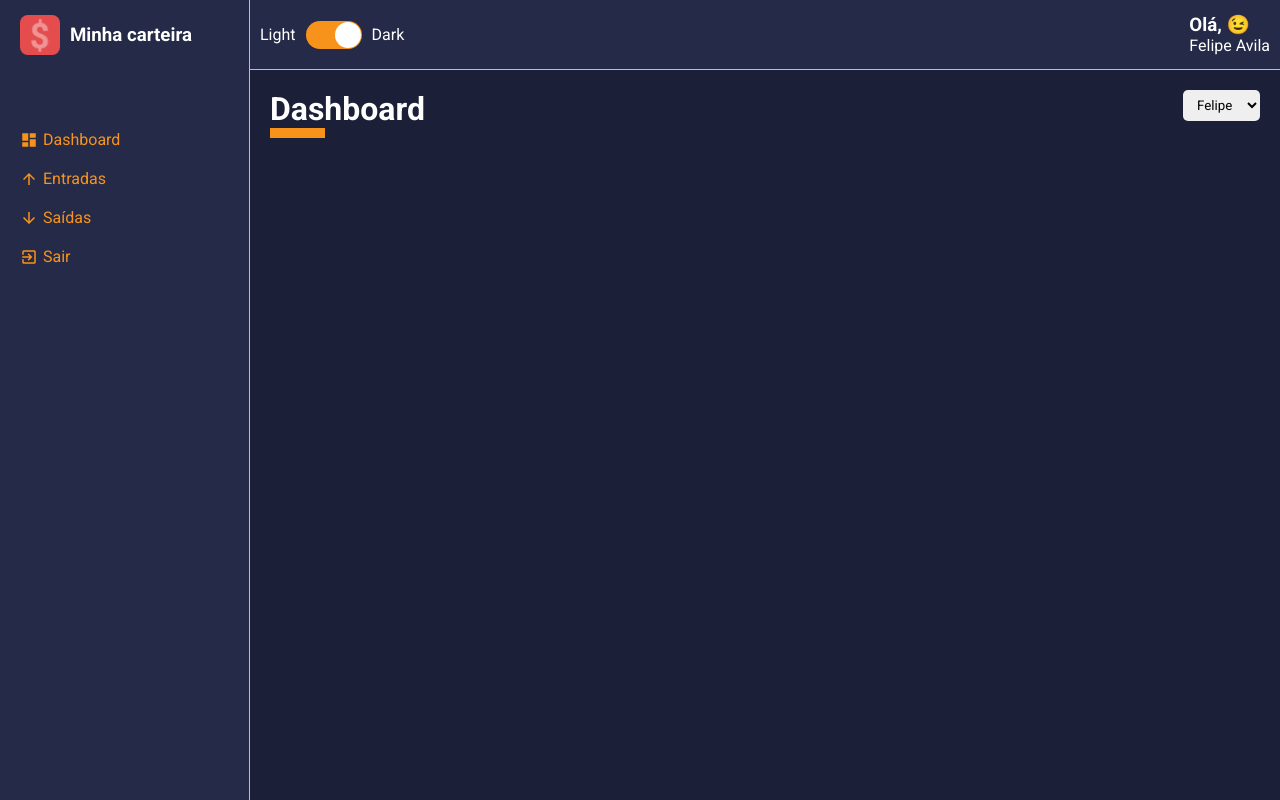
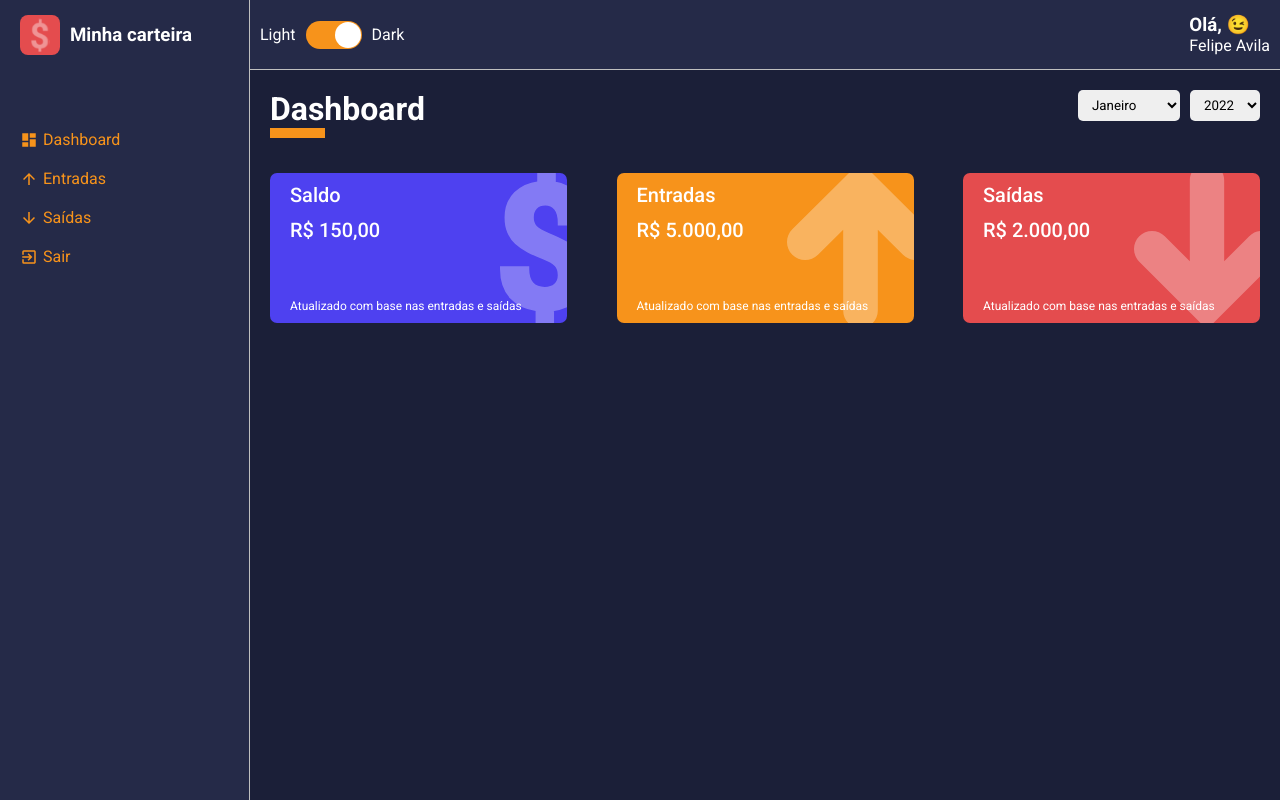
Before and after one commit to felipeavila-dev/controle_financas_pessoais, a React (Create React App) app: page /dashboard in a window 1280 px wide. Built offline with nearby package versions, Linux system fonts and the light colour scheme.

Commit message:
Criado os cards de receita, despesas e saldo

```diff
--- a/package.json
+++ b/package.json
@@ -12,6 +12,7 @@
     "@types/react-dom": "^18.0.6",
     "@types/uuid": "^8.3.4",
     "react": "^18.2.0",
+    "react-countup": "^6.3.1",
     "react-dom": "^18.2.0",
     "react-icons": "^4.4.0",
     "react-router-dom": "^6.3.0",
--- /dev/null
+++ b/src/components/WalletBox/index.tsx
@@ -0,0 +1,59 @@
+import React from 'react';
+import CountUp from 'react-countup';
+
+import { Container } from './styles';
+
+import dollarImg from '../../assets/dollar.svg';
+import arrowUpImg from '../../assets/arrow-up.svg';
+import arrowDownImg from '../../assets/arrow-down.svg';
+
+// interface IconType {
+//   icon?: 'dollar' | 'arrowUp' | 'arrowDown';
+// }
+
+interface WalletBoxProps {
+  title: string;
+  amount: number;
+  footerLabel: string;
+  icon: 'dollar' | 'arrowUp' | 'arrowDown';
+  color: string;
+};
+
+
+const iconSelected = (icon: string) => {
+  switch (icon) {
+    case 'dollar':
+      return dollarImg;
+    case 'arrowUp':
+      return arrowUpImg;
+    case 'arrowDown':
+      return arrowDownImg;
+    default:
+      return '';
+  }
+}
+
+const WalletBox: React.FC<WalletBoxProps> = ({
+  title, amount, footerLabel, icon, color
+}) => {
+  return  (
+    <Container color={ color }>
+      <span>{ title }</span>
+      <h1>
+        <CountUp
+          end={ amount }
+          prefix={ 'R$ ' }
+          separator='.'
+          decimal=','
+          decimals={ 2 }
+          duration={1}
+        />
+      </h1>
+      <small>{ footerLabel }</small>
+      <img src={ iconSelected(icon) } alt={ title } />
+
+    </Container>
+  );
+}
+
+export default WalletBox;
--- /dev/null
+++ b/src/components/WalletBox/styles.ts
@@ -0,0 +1,38 @@
+import styled from "styled-components";
+
+interface ContainerProps {
+  color: string;
+};
+
+export const Container = styled.div<ContainerProps>`
+  background-color: ${ props => props.color };
+  width: 30%;
+  height: 150px;
+  margin: 10px 0;
+  color: ${ props => props.theme.colors.white };
+  border-radius: 7px;
+  padding: 10px 20px;
+
+  position: relative;
+  overflow: hidden;
+
+  img {
+    height: 110%;
+    position: absolute;
+    top: -10px;
+    right: -20px;
+    opacity: .3;
+  }
+
+  span {
+    font-size: 20px;
+    font-weight: 500;
+  }
+
+  small {
+    font-size: 12px;
+    position: absolute;
+
+    bottom: 10px;
+  }
+`;
--- a/src/database/expenses.ts
+++ b/src/database/expenses.ts
@@ -35,8 +35,10 @@ export default [
   {"description":"Parcela do Celular 4/5","amount":"150.99","type":"saída","frequency":"eventual",  "date":"2020-05-26"},
   {"description":"Blusa Iron Man",        "amount":"150.00","type":"saída","frequency":"eventual",  "date":"2020-01-23"},
   {"description":"Energia elétrica",      "amount":"200.00","type":"saída","frequency":"recorrente","date":"2020-06-10"},
-  {"description":"Água",                  "amount":"150.00","type":"saída","frequency":"recorrente","date":"2020-06-15"},
-  {"description":"Telefone",              "amount":"99.99", "type":"saída","frequency":"recorrente","date":"2022-01-23"},
+  {"description":"Água",                  "amount":"150.00","type":"saída","frequency":"recorrente","date":"2021-06-15"},
+  {"description":"Água",                  "amount":"150.00","type":"saída","frequency":"recorrente","date":"2021-06-15"},
+  {"description":"Água",                  "amount":"150.00","type":"saída","frequency":"recorrente","date":"2021-06-15"},
+  {"description":"Telefone",              "amount":"99.99", "type":"saída","frequency":"recorrente","date":"2021-01-23"},
   {"description":"Plano de Saúde",        "amount":"300.00","type":"saída","frequency":"recorrente","date":"2022-01-23"},
   {"description":"Compras do mês",        "amount":"559.15","type":"saída","frequency":"recorrente","date":"2022-01-25"},
   {"description":"Parcela do Celular 5/5","amount":"150.99","type":"saída","frequency":"eventual",  "date":"2022-02-26"},
--- a/src/pages/Dashboard/index.tsx
+++ b/src/pages/Dashboard/index.tsx
@@ -1,22 +1,98 @@
-import React from 'react';
-import { Container } from './styles';
+import React, { useEffect, useState } from 'react';
+
+import { Container, Content } from './styles';
 
 import ContentHeader from '../../components/ContentHeader';
 import SelectInput from '../../components/SelectInput';
+import WalletBox from '../../components/WalletBox'
+
+import expenses from '../../database/expenses';
+import gains from '../../database/gains';
+
+import getYearsList from '../../utils/getYearsList';
+import getMonthList from '../../utils/getMonthList';
 
 
+interface YearOptions {
+  value: number;
+  label: number;
+}
+
+interface MonthOptions {
+  value: number;
+  label: string;
+}
+
 const Dashboard: React.FC = () => {
+  const [monthSelected, setMonthSelected] = useState<number>(1);
+  const [yearSelected, setYearSelected] = useState<number>(new Date().getFullYear());
+  const [years, setYears] = useState<YearOptions[]>([]);
+  const [months, setMonths] = useState<MonthOptions[]>([]);
+
+  useEffect(() => {
+    const yearsList = getYearsList([...expenses, ...gains]);
+    setYears(yearsList);
+
+    const monthsList = getMonthList();
+    setMonths(monthsList);
+  }, []);
+
   const options = [
     { value: 'Felipe', label: 'Felipe'},
     { value: 'Jeane', label: 'Jeane'},
     { value: 'Laura', label: 'Laura'},
   ];
 
+  const handleMonthSelected = (month: string) => {
+    const parsedMonth = Number(month);
+    setMonthSelected(parsedMonth);
+  }
+
+  const handleYearSelected = (year: string) => {
+    const parsedYear = Number(year);
+    setYearSelected(parsedYear);
+  }
+
   return  (
     <Container>
       <ContentHeader title="Dashboard" lineColor="#F7931B">
-        <SelectInput options={options} onChange={ () => {} } />
+        <SelectInput
+            defaultValue={monthSelected}
+            options={months}
+            onChange={ (e) => handleMonthSelected(e.target.value)}
+          />
+          <SelectInput
+            defaultValue={yearSelected}
+            options={years}
+            onChange={ (e) => handleYearSelected(e.target.value)}
+          />
       </ContentHeader>
+
+      <Content>
+        <WalletBox
+          title="Saldo"
+          amount={ 150.00 }
+          footerLabel="Atualizado com base nas entradas e saídas"
+          icon="dollar"
+          color='#4E41F0'
+        />
+
+        <WalletBox
+          title="Entradas"
+          amount={ 5000.00 }
+          footerLabel="Atualizado com base nas entradas e saídas"
+          icon="arrowUp"
+          color='#F7931B'
+        />
+
+        <WalletBox
+          title="Saídas"
+          amount={ 2000.00 }
+          footerLabel="Atualizado com base nas entradas e saídas"
+          icon="arrowDown"
+          color='#E44C4E'
+        />
+      </Content>
     </Container>
   );
 }
--- a/src/pages/Dashboard/styles.ts
+++ b/src/pages/Dashboard/styles.ts
@@ -1,3 +1,12 @@
 import styled from "styled-components";
 
-export const Container = styled.div``;
+
+
+export const Container = styled.div`
+`;
+
+export const Content = styled.div`
+  display: flex;
+
+  justify-content: space-between;
+`;
--- a/src/pages/List/index.tsx
+++ b/src/pages/List/index.tsx
@@ -45,7 +45,7 @@ const List: React.FC = () => {
   const urlType = useParams().type;
 
   const title = urlType === 'entry-balance' ? 'Entradas' : 'Saídas';
-  const lineColor = urlType === 'entry-balance' ? '#F7931B' : '#E44C4E'
+  const lineColor = urlType === 'entry-balance' ? '#4E41F0' : '#E44C4E'
   const listData = urlType === 'entry-balance' ? gains : expenses;
 
   useEffect(() => {
```
Also changed, not shown: 1 other file (tests, documents, lock files or other folders).
